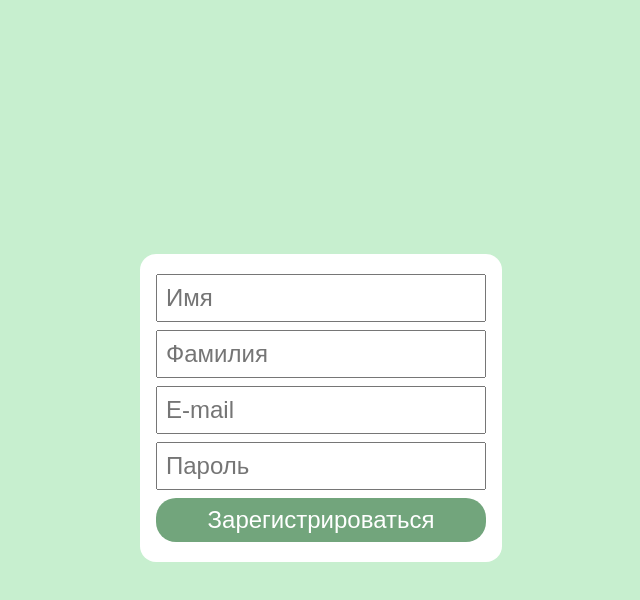
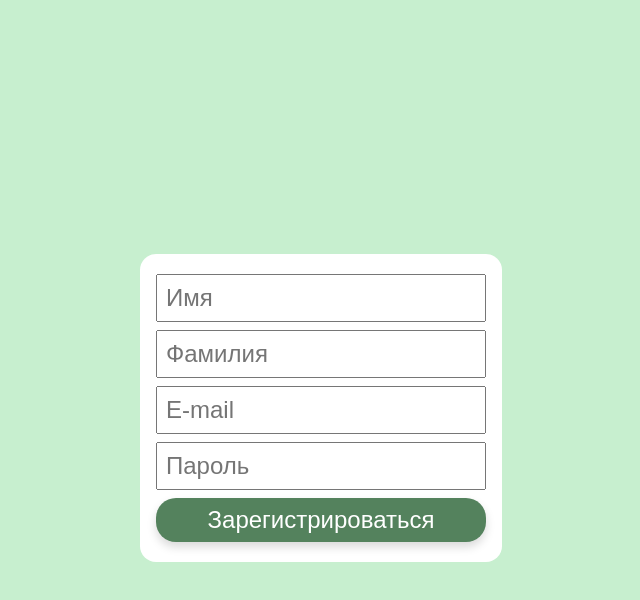
Before and after one commit to LovelyLost/Introduction-to-the-profession, a plain HTML site: page 1_laboratory_work/website/index.html in a window 1280 px wide. In both pictures the pointer is over the button "Зарегистрироваться". Shown: the whole page, without its empty margins (319-959 px from the left). Drawn offline with Linux system fonts and the light colour scheme.

Commit message:
Update styles.css

```diff
--- a/1_laboratory_work/website/styles.css
+++ b/1_laboratory_work/website/styles.css
@@ -27,7 +27,8 @@ button {
 }
 
 button:hover {
-  background: #72a57c;
+  background: #54825d;
+  box-shadow: 0px 5px 10px rgba(0, 0, 0, 0.15);
 }
 
 input {
```
